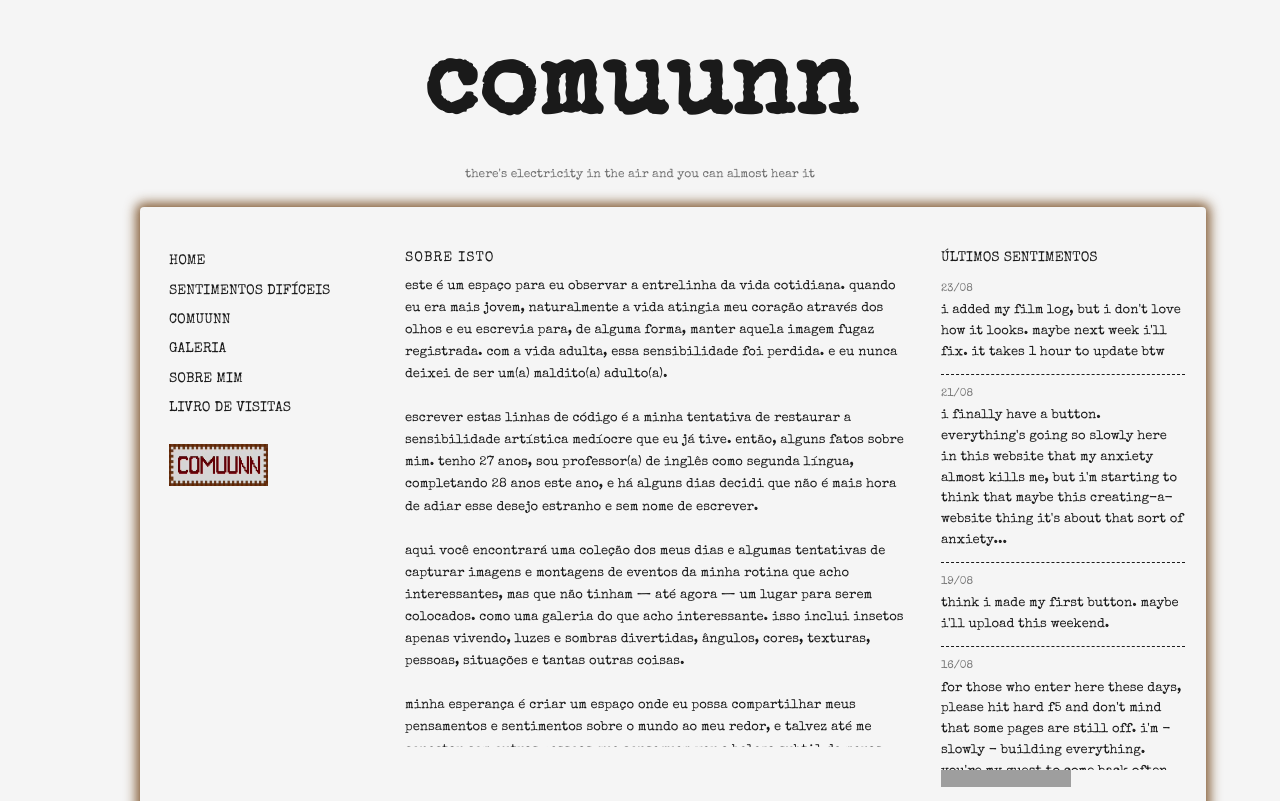
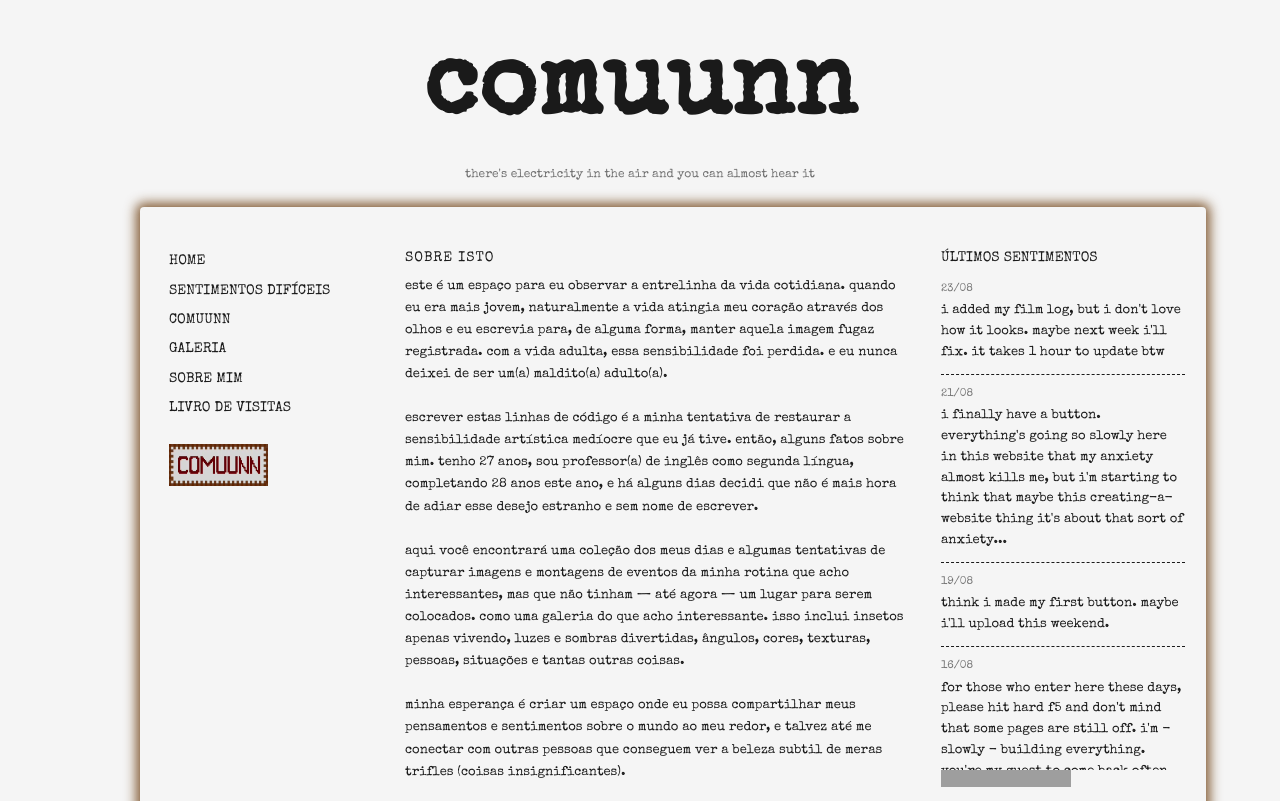
Before and after one commit to guiolhermer/comuunn, a Jekyll site: the page built from index.html, in a window 1280 px wide. Shown: the top 801 px of the page. Built offline with Jekyll 4.4.1, drawn with Linux system fonts in a browser that asks for light colours; grey boxes are pictures that could not be loaded.

Commit message:
fix: increase max-height of home main section for improved content display

```diff
--- a/assets/style.css
+++ b/assets/style.css
@@ -97,7 +97,7 @@ a:hover {
 .home-main {
   flex: 1;
   min-width: 500px;
-  max-height: 500px;
+  max-height: 549px;
   overflow-y: auto;
 }
 
```
